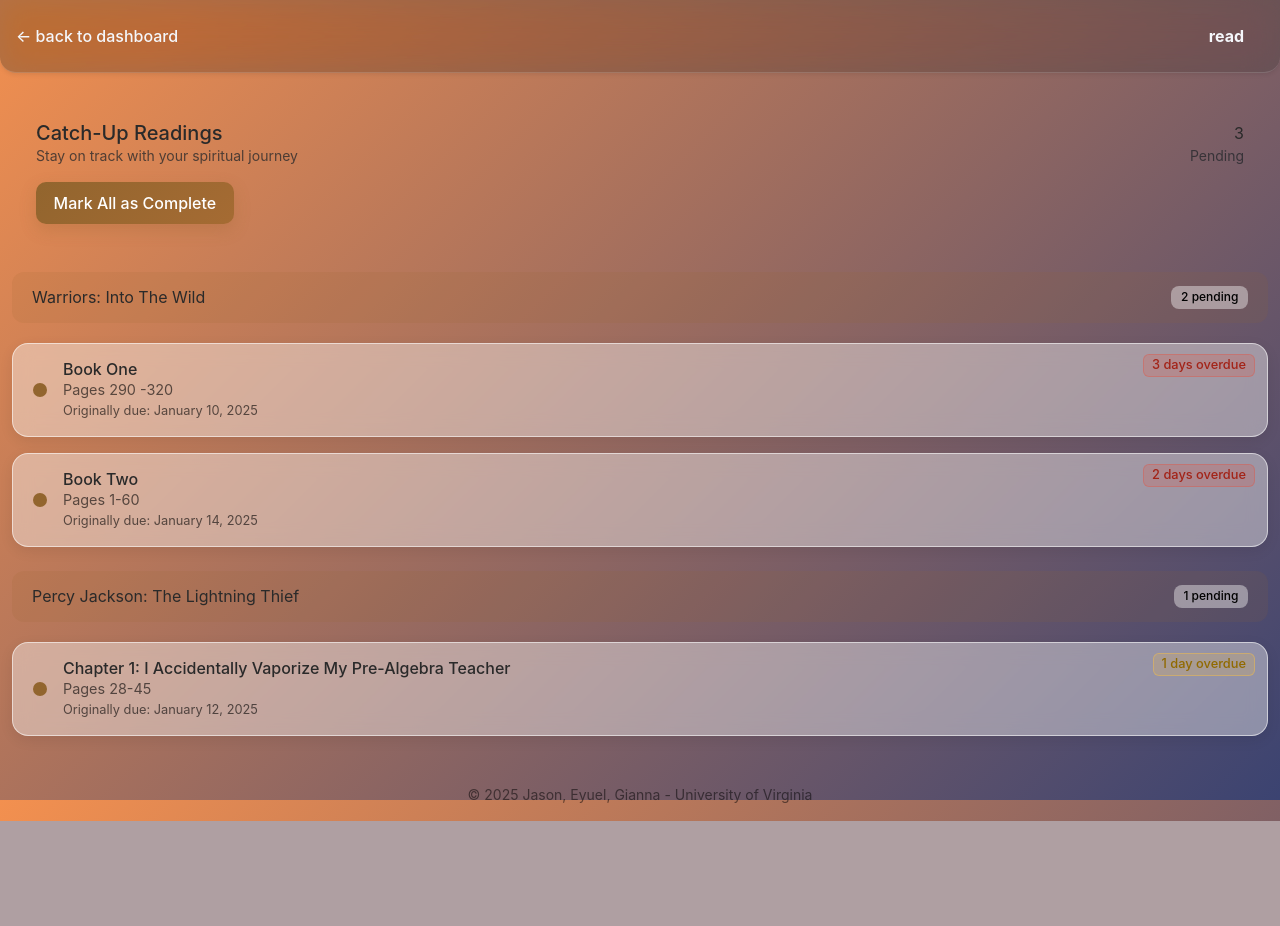
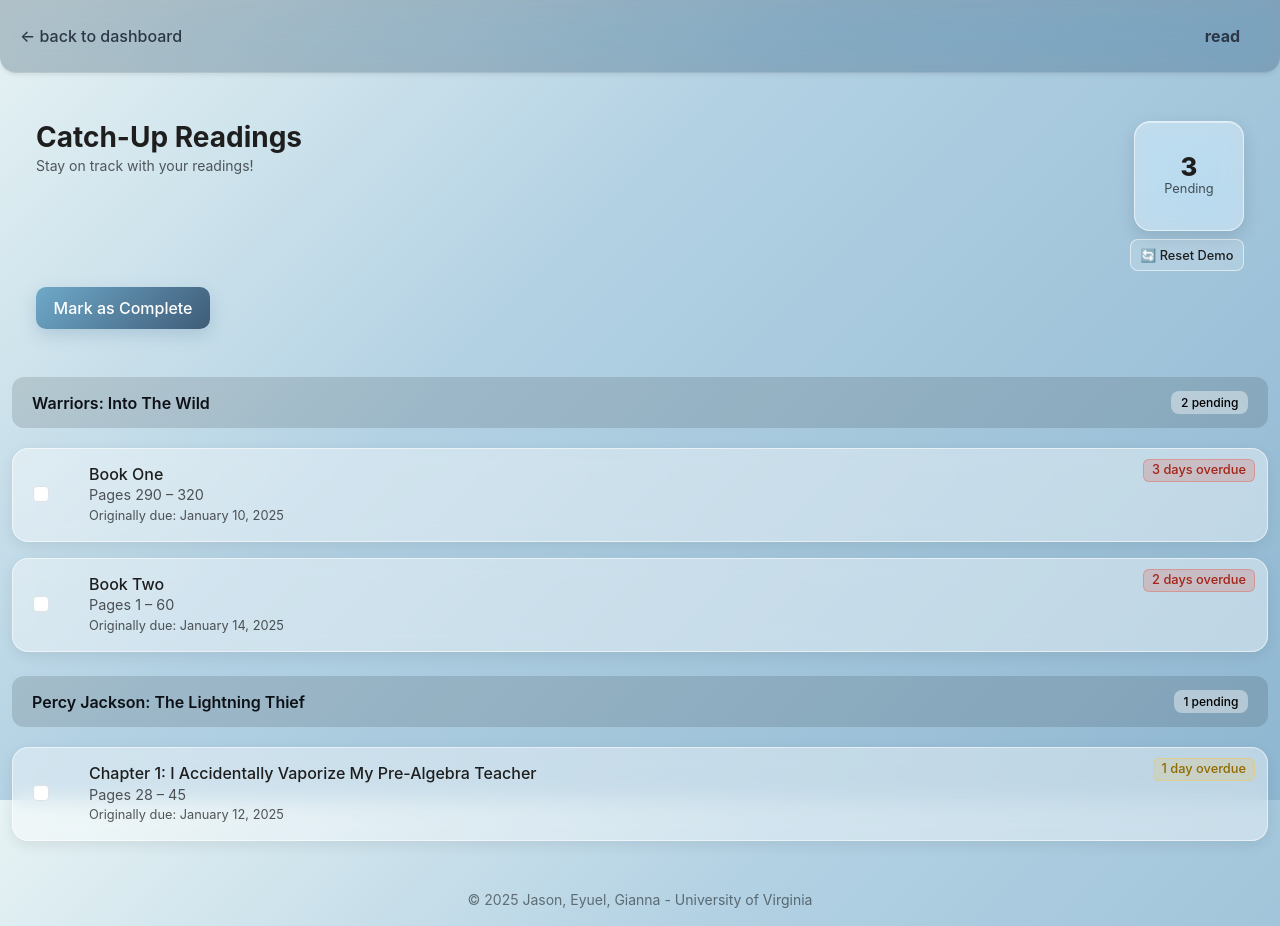
Before and after one commit to jason-dong03/abide, a PHP site: page /pages/catchup.php in a window 1280 px wide. Before the commit the page ends 821 px from the top, so only its background shows below. Run offline with PHP 8.4, Linux system fonts and the light colour scheme; the visitor is signed in with stand-in values (Sample User, id 1).

Commit message:
adjusted ui according to light background dark text

```diff
--- a/pages/catchup.php
+++ b/pages/catchup.php
@@ -9,21 +9,24 @@ if (session_status() === PHP_SESSION_NONE) {
   ]);
 }
 
-function h(string $s): string {
-  return htmlspecialchars($s, ENT_QUOTES | ENT_SUBSTITUTE, 'UTF-8');
-}
+function h(string $s): string { return htmlspecialchars($s, ENT_QUOTES | ENT_SUBSTITUTE, 'UTF-8'); }
 
+// --- Auth gate ---
 $user = $_SESSION['user'] ?? null;
 if (!$user) {
   header('Location: /abide/index.php?action=welcome');
   exit;
 }
 
+// --- CSRF token ---
+if (empty($_SESSION['csrf'])) { $_SESSION['csrf'] = bin2hex(random_bytes(32)); }
+$csrf = $_SESSION['csrf'];
+
+// --- Demo data (static) ---
 $plans = [
   [
-    'title'   => 'Warriors: Into The Wild',
-    'pending' => 2,
-    'items'   => [
+    'title' => 'Warriors: Into The Wild',
+    'items' => [
       [
         'title'      => 'Book One',
         'badge'      => 'overdue',
@@ -41,9 +44,8 @@ $plans = [
     ],
   ],
   [
-    'title'   => 'Percy Jackson: The Lightning Thief',
-    'pending' => 1,
-    'items'   => [
+    'title' => 'Percy Jackson: The Lightning Thief',
+    'items' => [
       [
         'title'      => 'Chapter 1: I Accidentally Vaporize My Pre-Algebra Teacher',
         'badge'      => 'due-soon',
@@ -55,119 +57,241 @@ $plans = [
   ],
 ];
 
-$pendingTotal = array_reduce($plans, fn($c, $p) => $c + (int)$p['pending'], 0);
+// --- Session-backed set of completed item ids like "planIndex-itemIndex" ---
+if (!isset($_SESSION['completed_readings']) || !is_array($_SESSION['completed_readings'])) {
+  $_SESSION['completed_readings'] = [];
+}
+$completed = &$_SESSION['completed_readings'];
+
+// --- Handle POST (PRG pattern so it updates immediately) ---
+if ($_SERVER['REQUEST_METHOD'] === 'POST') {
+  if (!hash_equals($_SESSION['csrf'] ?? '', $_POST['csrf'] ?? '')) {
+    http_response_code(400);
+    exit('Invalid CSRF');
+  }
+
+  $action = $_POST['action'] ?? '';
+
+  switch ($action) {
+    case 'complete_selected': {
+      $selected = $_POST['done'] ?? [];
+      $count = 0;
+      if (is_array($selected)) {
+        foreach ($selected as $id) {
+          $completed[$id] = true;
+          $count++;
+        }
+      }
+      $_SESSION['flash'] = [
+        'type' => $count ? 'info' : 'secondary',
+        'msg'  => $count ? "Marked {$count} reading(s) as complete." : "No readings selected."
+      ];
+      header('Location: ' . $_SERVER['REQUEST_URI']);
+      exit;
+    }
+    case 'complete_all': {
+      $count = 0;
+      foreach ($plans as $pIdx => $plan) {
+        foreach ($plan['items'] as $iIdx => $_) {
+          $id = "{$pIdx}-{$iIdx}";
+          if (empty($completed[$id])) {
+            $completed[$id] = true;
+            $count++;
+          }
+        }
+      }
+      $_SESSION['flash'] = [
+        'type' => 'success',
+        'msg'  => $count ? "YAY, you finished everything! 🎉" : "Already all caught up!"
+      ];
+      header('Location: ' . $_SERVER['REQUEST_URI']);
+      exit;
+    }
+    case 'reset_demo': {
+      $_SESSION['completed_readings'] = [];
+      $_SESSION['flash'] = ['type' => 'secondary', 'msg' => 'Demo progress reset.'];
+      header('Location: ' . $_SERVER['REQUEST_URI']);
+      exit;
+    }
+  }
+}
+
+// --- Flash message (after PRG redirect) ---
+$flash = $_SESSION['flash'] ?? null;
+unset($_SESSION['flash']);
+
+// --- Compute pending totals based on $completed ---
+$pendingTotal = 0;
+$remainingByPlan = [];
+foreach ($plans as $pIdx => $plan) {
+  $remain = 0;
+  foreach ($plan['items'] as $iIdx => $_) {
+    if (empty($completed["$pIdx-$iIdx"])) $remain++;
+  }
+  $remainingByPlan[$pIdx] = $remain;
+  $pendingTotal += $remain;
+}
+$allDone = ($pendingTotal === 0);
+if ($allDone && !$flash) {
+  $flash = ['type' => 'success', 'msg' => 'YAY, you finished everything! 🎉'];
+}
 ?>
-
 <!DOCTYPE html>
 <html lang="en">
 <head>
-  <meta charset="UTF-8">
-  <meta name="viewport" content="width=device-width, initial-scale=1.0">
-  <title>read | catch-up Readings</title>
-  <meta name="author" content="Eyuel T">
+  <meta charset="UTF-8" />
+  <meta name="viewport" content="width=device-width, initial-scale=1" />
+  <title>read | Catch-Up Readings</title>
 
+  <link href="https://cdn.jsdelivr.net/npm/bootstrap@5.3.3/dist/css/bootstrap.min.css" rel="stylesheet" />
+  <link rel="stylesheet" href="styles/theme.css" />
+  <link rel="stylesheet" href="styles/catchup.css" />
+  <style>
+    /* Small local tweaks to align with your theme */
+    .summary-row { gap: 1rem; }
+    .summary-chip {
+      display: flex; flex-direction: column; align-items: center; justify-content: center;
+      width: 110px; height: 110px; text-align: center;
+      background: var(--glass-bg); border: 1px solid var(--glass-brd);
+      border-radius: 16px; backdrop-filter: blur(14px) saturate(140%);
+      -webkit-backdrop-filter: blur(14px) saturate(140%);
+      box-shadow: 0 6px 18px rgba(0,0,0,.12), inset 0 1px rgba(255,255,255,.45);
+    }
+    .summary-chip .count { font-size: 1.6rem; font-weight: 800; line-height: 1; }
+    .summary-chip .label { font-size: .8rem; color: var(--ink-muted); }
 
-  <link href="https://cdn.jsdelivr.net/npm/bootstrap@5.3.3/dist/css/bootstrap.min.css" rel="stylesheet">
+    .reset-holder { display:flex; justify-content:flex-end; }
+    .btn-reset {
+      border: 1px solid var(--glass-brd);
+      background: rgba(255,255,255,.18);
+      color: var(--ink);
+      padding: .35rem .6rem; font-size: .8rem; border-radius: 8px;
+    }
+    .btn-reset:hover { background: rgba(255,255,255,.28); }
 
-  <link rel="stylesheet" href="styles/theme.css">
-  <link rel="stylesheet" href="styles/catchup.css">
+    .section-header {
+      background: rgba(0,0,0,.12);               /* darker strip for contrast */
+      border-color: rgba(255,255,255,.18);
+      color: #0d1117;
+    }
+    .section-header .title { color:#0d1117; font-weight:600; }
+  </style>
 </head>
 <body class="d-flex flex-column min-vh-100">
 
+  <?php if (!empty($flash)): ?>
+    <div class="position-fixed top-0 start-50 translate-middle-x mt-3 p-3" style="z-index:1080;">
+      <div class="alert alert-<?= h($flash['type']) ?> alert-dismissible fade show shadow" role="alert" style="min-width:320px;max-width:640px;">
+        <?= h($flash['msg']) ?>
+        <button type="button" class="btn-close" data-bs-dismiss="alert" aria-label="Close"></button>
+      </div>
+    </div>
+  <?php endif; ?>
+
   <!-- Header -->
-<header class="header">
-  <nav class="navbar navbar-light bg-light shadow-sm">
-    <div class="container-xxl d-flex align-items-center justify-content-between py-2">
-      <a href="dashboard.html" class="btn-container text-center p-2 ps-1">&larr; back to dashboard</a>
+  <header>
+    <nav class="navbar navbar-light bg-light px-3 py-3 shadow-sm">
+      <a href="/abide/index.php?action=dashboard" class="btn-container text-center p-2 ps-1">&larr; back to dashboard</a>
       <span class="navbar-text ms-auto fw-bold pe-4">read</span>
-    </div>
-  </nav>
-</header>
-
+    </nav>
+  </header>
 
   <main class="container-xxl my-4">
 
     <!-- Summary -->
     <div class="tile p-3 p-md-4 mb-4">
-      <div class="d-flex align-items-start justify-content-between gap-3">
-        <div class="d-flex align-items-start gap-2">
-          <div>
-            <h5 class="mb-0">Catch-Up Readings</h5>
-            <p class="text-muted small mb-0">Stay on track with your spiritual journey</p>
-          </div>
+      <div class="d-flex align-items-start justify-content-between summary-row">
+        <div>
+          <h3 class="mb-0 fw-bold">Catch-Up Readings</h3>
+          <p class="text-muted small mb-0">Stay on track with your readings!</p>
         </div>
 
-        <div class="d-flex align-items-center gap-3">
-          <div class="pending-count text-end">
-            <div class="count">3</div>
-            <div class="label small text-muted">Pending</div>
+        <div class="d-flex flex-column align-items-end">
+          <div class="summary-chip">
+            <div class="count"><?= (int)$pendingTotal ?></div>
+            <div class="label">Pending</div>
           </div>
+          <form method="post" class="mt-2 reset-holder">
+            <input type="hidden" name="csrf" value="<?= h($csrf) ?>" />
+            <input type="hidden" name="action" value="reset_demo" />
+            <button class="btn btn-reset">🔄 Reset Demo</button>
+          </form>
         </div>
       </div>
 
-      <div class="action-bar mt-3">
-        <button class="btn-primary-glass">Mark All as Complete</button>
+      <!-- One aligned action bar with BOTH buttons -->
+      <div class="action-bar mt-3 d-flex align-items-center gap-2">
+
+        <!-- Submit the checkbox form from here -->
+        <button type="submit"
+                class="btn-primary-glass"
+                form="selectForm"
+                <?= $allDone ? 'disabled' : '' ?>>
+          Mark as Complete
+        </button>
       </div>
     </div>
 
-    <div class="plan-section mb-4">
-      <div class="section-header">
-        <div class="title">
-          Warriors: Into The Wild
+    <!-- List with checkboxes (note id="selectForm") -->
+    <form method="post" id="selectForm">
+      <input type="hidden" name="csrf" value="<?= h($csrf) ?>" />
+      <input type="hidden" name="action" value="complete_selected" />
+
+      <?php foreach ($plans as $pIdx => $plan): ?>
+        <?php if ($remainingByPlan[$pIdx] === 0) continue; ?>
+        <div class="plan-section mb-4">
+          <div class="section-header">
+            <div class="title"><?= h($plan['title']) ?></div>
+            <span class="badge badge-status-pending"><?= (int)$remainingByPlan[$pIdx] ?> pending</span>
+          </div>
+
+          <?php foreach ($plan['items'] as $iIdx => $item): ?>
+            <?php if (!empty($completed["$pIdx-$iIdx"])) continue; ?>
+            <article class="reading-card tile d-flex align-items-center">
+              <div class="form-check me-3">
+                <input class="form-check-input" type="checkbox" name="done[]" value="<?= $pIdx . '-' . $iIdx ?>" id="r-<?= $pIdx . '-' . $iIdx ?>" />
+              </div>
+
+              <label class="body w-100" for="r-<?= $pIdx . '-' . $iIdx ?>">
+                <div class="title-row d-flex justify-content-between">
+                  <h6 class="mb-0"><?= h($item['title']) ?></h6>
+                  <?php if ($item['badge'] === 'overdue'): ?>
+                    <span class="badge badge-overdue"><?= h($item['badge_text']) ?></span>
+                  <?php elseif ($item['badge'] === 'due-soon'): ?>
+                    <span class="badge badge-due-soon"><?= h($item['badge_text']) ?></span>
+                  <?php endif; ?>
+                </div>
+                <p class="ref mb-0"><?= h($item['ref']) ?></p>
+                <p class="meta mb-0"><?= h($item['meta']) ?></p>
+              </label>
+            </article>
+          <?php endforeach; ?>
         </div>
-        <span class="badge badge-status-pending">2 pending</span>
-      </div>
+      <?php endforeach; ?>
 
-      <article class="reading-card tile">
-        <div class="circle"> </div>
-        <div class="body">
-          <div class="title-row">
-            <h6 class="mb-0">Book One</h6>
-            <span class="badge badge-overdue">3 days overdue</span>
-          </div>
-          <p class="ref mb-0">Pages 290 -320</p>
-          <p class="meta mb-0">Originally due: January 10, 2025</p>
+      <?php if ($allDone): ?>
+        <div class="tile p-4 mt-4 text-center">
+          <h5 class="mb-1">YAY, you finished everything! 🎉</h5>
+          <p class="text-muted mb-0">Great job—no pending readings left.</p>
         </div>
-      </article>
-
-      <article class="reading-card tile">
-         <div class="circle"> </div>
-        <div class="body">
-          <div class="title-row">
-            <h6 class="mb-0">Book Two</h6>
-            <span class="badge badge-overdue">2 days overdue</span>
-          </div>
-          <p class="ref mb-0">Pages 1-60</p>
-          <p class="meta mb-0">Originally due: January 14, 2025</p>
-        </div>
-      </article>
-    </div>
-
-    <div class="plan-section mb-4">
-      <div class="section-header">
-        <div class="title">
-          Percy Jackson: The Lightning Thief
-        </div>
-        <span class="badge badge-status-pending">1 pending</span>
-      </div>
-
-      <article class="reading-card tile">
-        <div class="circle"> </div>
-        <div class="body">
-          <div class="title-row">
-            <h6 class="mb-0">Chapter 1: I Accidentally Vaporize My Pre-Algebra Teacher</h6>
-            <span class="badge badge-due-soon">1 day overdue</span>
-          </div>
-          <p class="ref mb-0">Pages 28-45</p>
-          <p class="meta mb-0">Originally due: January 12, 2025</p>
-        </div>
-      </article>
-    </div>
+      <?php endif; ?>
+    </form>
 
   </main>
 
   <footer class="footer-overlay text-center mt-auto">
     <p class="text-black-50 small mb-0">© 2025 Jason, Eyuel, Gianna - University of Virginia</p>
   </footer>
+
+  <script src="https://cdn.jsdelivr.net/npm/bootstrap@5.3.3/dist/js/bootstrap.bundle.min.js"></script>
+  <script>
+    // Auto-dismiss any alert after 3 seconds
+    document.addEventListener('DOMContentLoaded', () => {
+      document.querySelectorAll('.alert').forEach((node) => {
+        const inst = bootstrap.Alert.getOrCreateInstance(node);
+        setTimeout(() => inst.close(), 3000);
+      });
+    });
+  </script>
 </body>
 </html>
--- a/styles/theme.css
+++ b/styles/theme.css
@@ -1,21 +1,22 @@
 /* Author: Jason D */
 :root {
-  /* colors */
-  --primary: rgb(124, 81, 28);
-  --primary-rgb: 146, 101, 46;
-  --accent-1: #92652e;
-  --accent-2: #a56b33;
-  --bg-gradient: linear-gradient(135deg, #f3904f 0%, #3b4371 100%);
+  /* Base Palette */
+  --primary: #3d3413;
+  --primary-rgb: 90, 127, 163;
+  --accent-1: #6fa9c9;
+  --accent-2: #3e5c78;
+  --bg-gradient: linear-gradient(135deg, #e7f3f4 0%, #b2d1e3 40%, #8fb7d1 100%);
 
-  /* text colors */
-  --ink: #2a2a2a;
-  --ink-muted: rgba(0, 0, 0, 0.6);
-  --ink-inverse: #f5f7fb;
+  /* Text */
+  --ink: #1e1e1e;
+  --ink-muted: rgba(0, 0, 0, 0.65);
+  --ink-inverse: #2b3745;
 
-  --glass-bg: rgba(255, 255, 255, 0.45);
+  /* Glassmorphism */
+  --glass-bg: rgba(255, 255, 255, 0.35);
   --glass-brd: rgba(255, 255, 255, 0.55);
   --glass-radius: 1rem;
-  --divider: rgba(0, 0, 0, 0.06);
+  --divider: rgba(0, 0, 0, 0.08);
 }
 
 body {
@@ -28,7 +29,8 @@ body {
   min-height: 100vh;
 }
 
-/* glass pane container */
+/* shared glass surface helper (optional) */
+.glass,
 .glass-pane {
   background: var(--glass-bg);
   border: 1px solid var(--glass-brd);
@@ -39,16 +41,16 @@ body {
     0 6px 18px rgba(0, 0, 0, 0.12),
     inset 0 1px rgba(255, 255, 255, 0.45);
   color: var(--ink);
-  transition:
-    transform 0.15s ease,
-    box-shadow 0.25s ease;
+  transition: transform 0.15s ease, box-shadow 0.25s ease;
 }
+.glass:hover,
 .glass-pane:hover {
   transform: translateY(-2px);
   box-shadow:
     0 10px 26px rgba(0, 0, 0, 0.18),
     inset 0 1px rgba(255, 255, 255, 0.5);
 }
+
 /* Buttons */
 button,
 .btn,
@@ -61,18 +63,23 @@ a[role='button'] {
   font-weight: 500;
   text-align: center;
   text-decoration: none;
-  transition: all 0.2s ease;
+  transition: transform 0.2s ease, filter 0.2s ease, box-shadow 0.2s ease;
 }
+
 .btn-primary-glass {
   background: linear-gradient(135deg, var(--accent-1), var(--accent-2));
   color: #fff !important;
   padding: 0.55rem 1.1rem;
-  box-shadow: 0 6px 16px rgba(146, 101, 46, 0.25);
+  box-shadow: 0 6px 16px rgba(var(--primary-rgb), 0.25);
 }
 .btn-primary-glass:hover {
   transform: translateY(-2px);
-  box-shadow: 0 8px 24px rgba(146, 101, 46, 0.35);
   filter: brightness(1.05);
+  box-shadow: 0 8px 24px rgba(var(--primary-rgb), 0.35);
+}
+.btn-primary-glass:focus-visible {
+  outline: 3px solid rgba(var(--primary-rgb), 0.35);
+  outline-offset: 2px;
 }
 
 .btn-secondary-glass {
@@ -85,6 +92,11 @@ a[role='button'] {
   background: rgba(255, 255, 255, 0.35);
   box-shadow: 0 6px 16px rgba(0, 0, 0, 0.1);
 }
+.btn-secondary-glass:focus-visible {
+  outline: 3px solid rgba(var(--primary-rgb), 0.35);
+  outline-offset: 2px;
+}
+
 .btn-outline-glass {
   background: transparent;
   border: 1px solid rgba(255, 255, 255, 0.4);
@@ -93,6 +105,10 @@ a[role='button'] {
 .btn-outline-glass:hover {
   background: rgba(255, 255, 255, 0.25);
   color: var(--primary);
+}
+.btn-outline-glass:focus-visible {
+  outline: 3px solid rgba(var(--primary-rgb), 0.35);
+  outline-offset: 2px;
 }
 
 .btn img,
@@ -111,16 +127,16 @@ a[role='button'] {
   color: #fff !important;
   padding: 0.55rem 1.2rem;
   border-radius: 8px;
-  box-shadow: 0 8px 20px rgba(146, 101, 46, 0.35);
+  box-shadow: 0 8px 20px rgba(var(--primary-rgb), 0.30);
 }
 .btn-save:hover {
   transform: translateY(-2px);
-  box-shadow: 0 10px 26px rgba(146, 101, 46, 0.45);
+  box-shadow: 0 10px 26px rgba(var(--primary-rgb), 0.40);
 }
 
 /* nav bar */
 .navbar {
-  background: rgba(60, 60, 60, 0.35) !important;
+  background: rgba(46, 64, 86, 0.28) !important; /* slight blue tint instead of gray */
   backdrop-filter: blur(16px) saturate(140%);
   -webkit-backdrop-filter: blur(16px) saturate(140%);
   border-bottom: 1px solid rgba(255, 255, 255, 0.15);
@@ -131,8 +147,14 @@ a[role='button'] {
   color: var(--ink-inverse) !important;
 }
 
+/* Footer */
 .footer-overlay {
-  color: rgba(255, 255, 255, 0.8);
+  color: rgba(255, 255, 255, 0.85);
   margin-top: 3rem;
   padding-bottom: 1rem;
 }
+
+/* a11y: reduced motion */
+@media (prefers-reduced-motion: reduce) {
+  * { transition: none !important; }
+}
```
Also changed, not shown: styles/index.css (+6 -4 lines), assets/icons/dark-bookmark.svg (added), assets/icons/dark-calendar.svg (added), assets/icons/dark-check.svg (added), assets/icons/dark-clock.svg (added), assets/icons/dark-friends.svg (added), assets/icons/dark-logout.svg (added), assets/icons/dark-profile-circle-fill.svg (added), assets/icons/dark-user-circle.svg (added).
